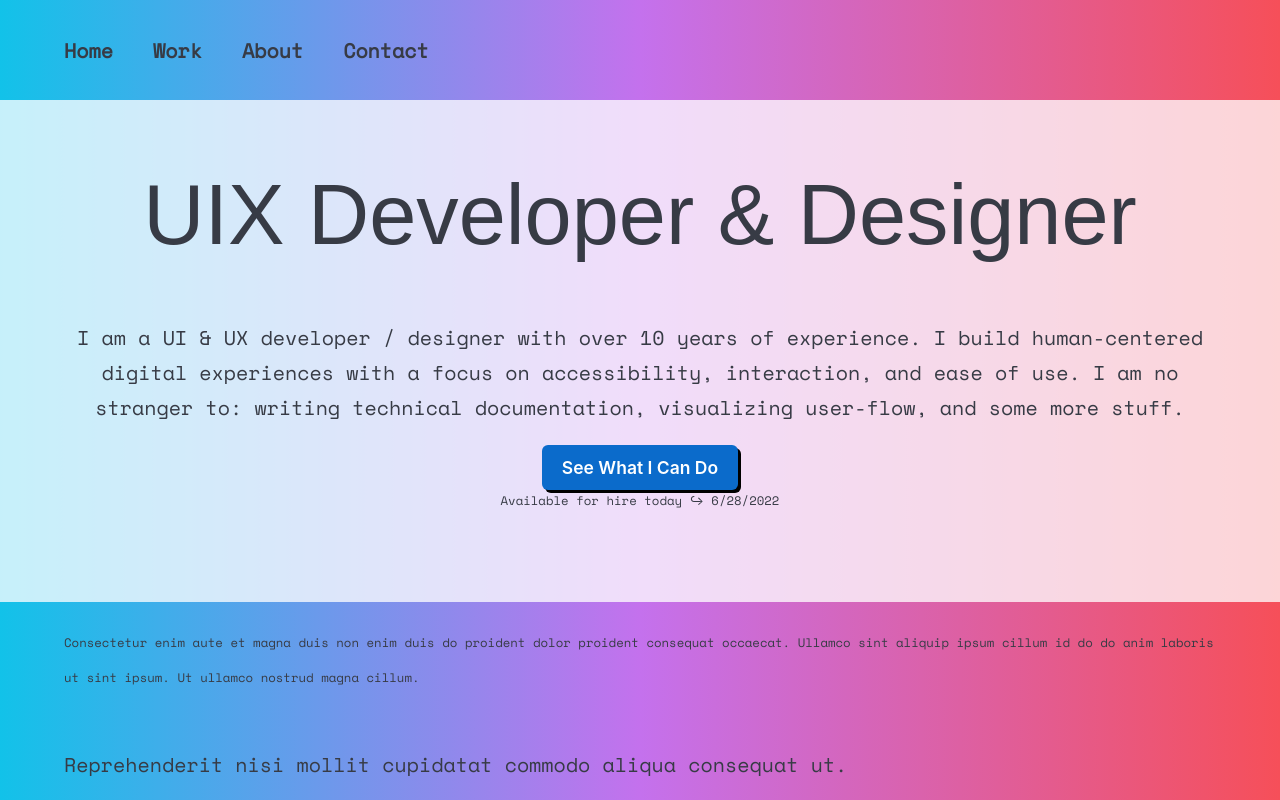
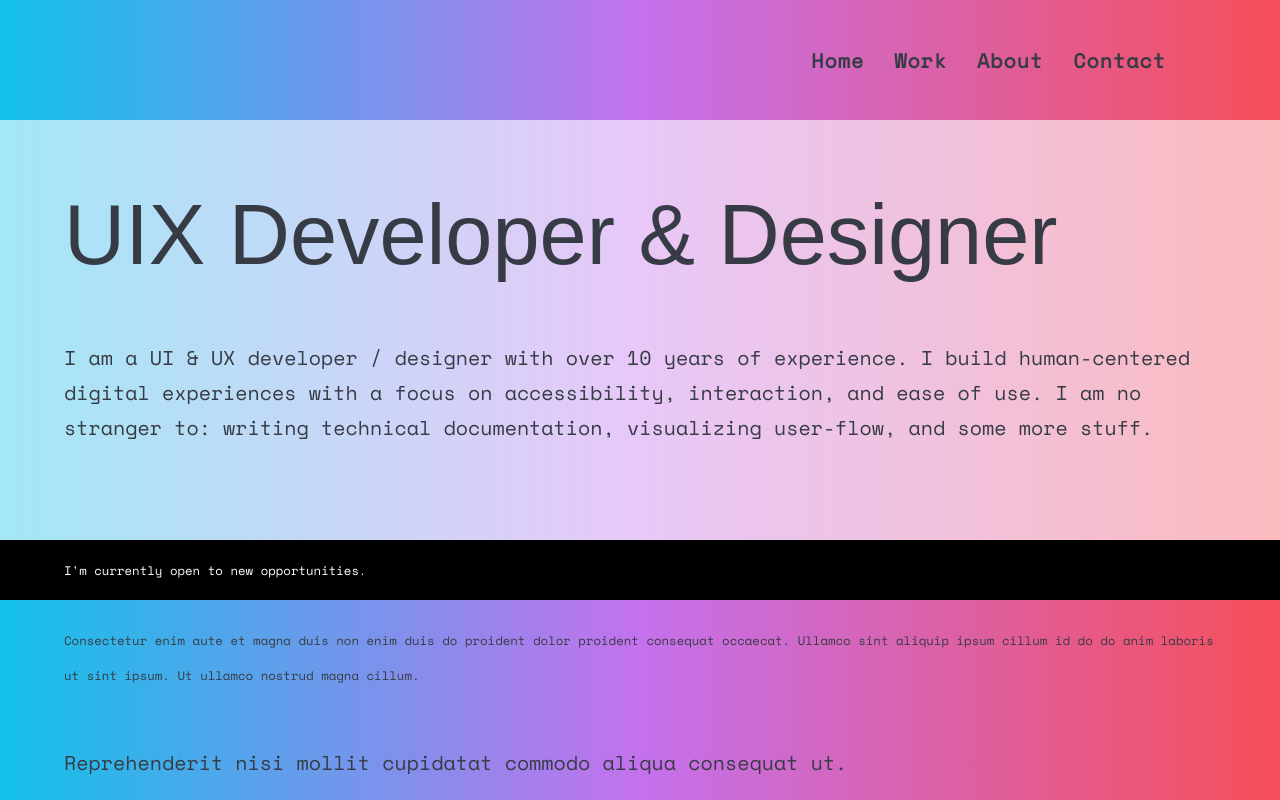
Before and after one commit to kr1st1nagr03g3r/kristinagroegerca, a Next.js app: page / in a window 1280 px wide. Shown: the top 800 px of the page. Built offline with nearby package versions, Linux system fonts and the light colour scheme; a web font is replaced by a local one.

Commit message:
time for a commmmmmit

```diff
--- a/components/Navigation.js
+++ b/components/Navigation.js
@@ -7,7 +7,7 @@ export default function Nav() {
 <>
         <Container >
         <div className={styles.nav}>
-        <Link href="/home"><a className={styles.navItems} >Home</a></Link>
+        <Link href="/home"><a className={styles.navItems}>Home</a></Link>
         <Link  href="/work.js"><a className={styles.navItems}>Work</a></Link>
         <Link href="/pages/about.js"><a className={styles.navItems} >About</a></Link>
         <Link  href="/pages/contact.js"><a className={styles.navItems}>Contact</a></Link>
--- /dev/null
+++ b/components/Typewriter.js
@@ -0,0 +1,17 @@
+import styles from '../styles/Typewriter.module.css'
+import { Container } from '@mui/system'
+
+
+export default function Typewriter({children}) {
+    return (
+
+<div className={styles.wrapper}>
+<Container>
+    <div className={styles.typing}>
+      {children}
+    </div>
+    </Container>
+</div>
+
+    )
+}
--- a/package.json
+++ b/package.json
@@ -13,6 +13,7 @@
     "@emotion/styled": "^11.9.3",
     "@mui/joy": "^5.0.0-alpha.35",
     "@mui/material": "^5.8.7",
+    "@sendgrid/mail": "^7.7.0",
     "autoprefixer": "^10.4.7",
     "next": "12.2.0",
     "react": "18.2.0",
--- /dev/null
+++ b/pages/api/email.js
@@ -0,0 +1,20 @@
+// using Twilio SendGrid's v3 Node.js Library
+// https://github.com/sendgrid/sendgrid-nodejs
+javascript
+const sgMail = require('@sendgrid/mail')
+sgMail.setApiKey(process.env.SENDGRID_API_KEY)
+const msg = {
+  to: 'kristinagroeger@gmail.com', // Change to your recipient
+  from: 'me@kristinagroeger.com.com', // Change to your verified sender
+  subject: 'Sending with SendGrid is Fun',
+  text: 'and easy to do anywhere, even with Node.js',
+  html: '<strong>and easy to do anywhere, even with Node.js</strong>',
+}
+sgMail
+  .send(msg)
+  .then(() => {
+    console.log('Email sent')
+  })
+  .catch((error) => {
+    console.error(error)
+  })
--- a/pages/index.js
+++ b/pages/index.js
@@ -4,7 +4,7 @@ import Navigation from '../components/Navigation'
 import { useInView } from 'react-intersection-observer';
 import { Container } from '@mui/system';
 import Hero from '../components/Hero';
-import Button from '../components/Button';
+import Typewriter from '../components/Typewriter';
 
 
 export default function Home() {
@@ -18,6 +18,7 @@ export default function Home() {
       </Head>
       <Navigation />
       <Hero></Hero>
+      <Typewriter><small>I&apos;m currently open to new opportunities.</small></Typewriter>
       <Container></Container>
       {/* I&apos;m a UI / UX developer & designer with over 10 years of experience building human-centered digital experiences with a focus on accessibility. Besides dev and design, I specialize in interaction-design, technical & style system documentation, solution-based communication, digital illustration / animation, and content creation. */}
       <Container>
--- a/styles/Hero.module.css
+++ b/styles/Hero.module.css
@@ -5,14 +5,15 @@ h1.hero {
 
 .hero {
     margin: 0px;
-    background-color: #ffffffc2;
-    padding: 30px;
+    background-color:#ffffff9c;
+    padding: 30px 0px;
     min-width: 100%;
-    text-align: center;
+    text-align: left;
+
 }
 
 .heroInner {
-    padding-bottom: 60px;
+    padding-bottom: 45px;
 }
 
 .date {
--- a/styles/Nav.module.css
+++ b/styles/Nav.module.css
@@ -5,11 +5,25 @@
   flex-wrap: nowrap;
   align-content: center;
   align-items: center;
-  justify-content: flex-start;
-  font-weight: 700;
+  justify-content: flex-end;
+  padding: 10px;
+  margin: 10px;
+  /* font-size: 1.618rem; */
+
 }
 
 .navItems {
-  padding-right: 2rem;
+  padding-right: 30px;
+
   font-weight: 700;
+  letter-spacing: 1px;
+
+  /* box-shadow: 3px 3px 15px 4px white;
+  border: 1px dotted white;
+  border-radius: 40px;
+  background-opacity: 20%; */
 }
+
+:hover.navItems {
+text-decoration: underline;
+}
--- /dev/null
+++ b/styles/Typewriter.module.css
@@ -0,0 +1,34 @@
+.wrapper {
+    height: 60px;
+    display: flex;
+    background: black;
+    align-content: center;
+    flex-direction: row;
+    align-items: center;
+  }
+
+  .typing {
+    width: 38ch;
+    animation: typing 2s steps(22), blink .5s step-end infinite alternate;
+    white-space: nowrap;
+    overflow: hidden;
+    border-right: 3px solid;
+    font-size: small;
+    color: white;
+  }
+
+  @keyframes typing {
+    from {
+      width: 0;
+      opacity: 100%;
+    }
+    to {
+
+    }
+  }
+
+  @keyframes blink {
+    50% {
+      border-color: transparent
+    }
+  }
```
Also changed, not shown: components/Hero.js (+4 -3 lines), components/Ribbon.js (added, +14 -0 lines), styles/Ribbon.module.css (added, +11 -0 lines), 2 other files (tests, documents, lock files or other folders).
